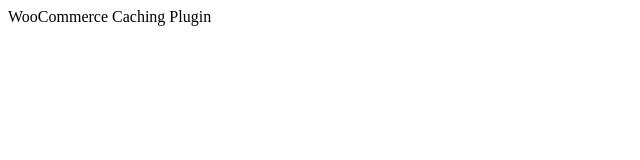
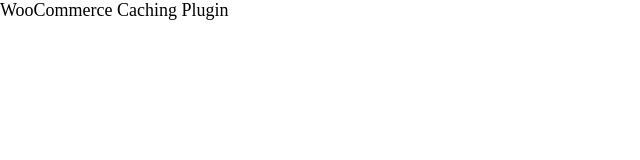
Before and after one commit to fgheorghe/wpbooster.io, a plain HTML site: page index.html in a window 1280 px wide. Shown: the whole page, without its empty margins (0-640 px from the left). Drawn offline with Linux system fonts and the light colour scheme.

Commit message:
Update index.html

```diff
--- a/index.html
+++ b/index.html
@@ -5,7 +5,16 @@
     <meta name="title" content="wpBooster.io: WooCommerce Caching Plugin</title" />
     <meta name="description" content="Fastest WooCommerce Caching Plugin" />
     <meta name="keywords" content="WooCommerce, Caching">
+    <meta name="viewport" content="width=device-width, initial-scale=1">
     <title>wpBooster.io | WooCommerce Caching Plugin</title>
+    <style>
+      body {
+        margin: 0;
+        padding: 0;
+        font-samily: verdana;
+        font-size: 18px;
+      }
+    </style>
   </head>
   <body>
     WooCommerce Caching Plugin
```
